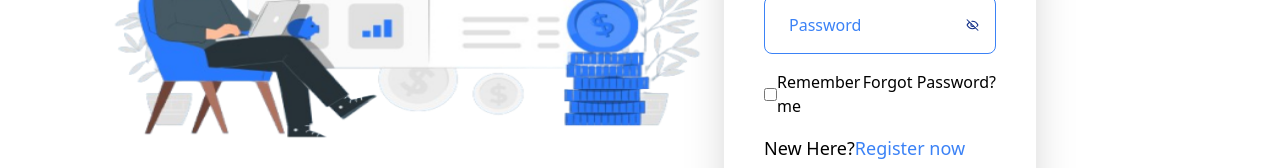
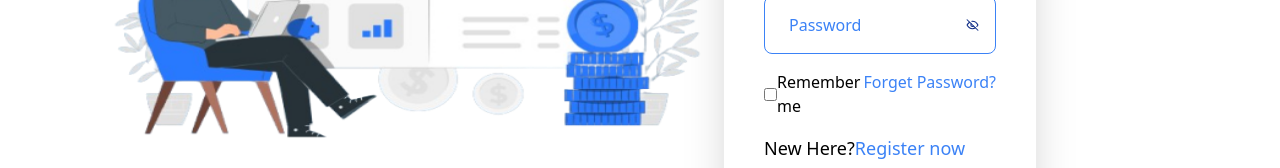
Before and after one commit to Vats-shivam/FundkaroAdmin, a React app: page /user/login in a window 1280 px wide. Shown: the part 354-522 px from the top of the page. Built offline with nearby package versions, Linux system fonts and the light colour scheme; the HTML template or start-up script is replaced by a standard one.

Commit message:
forget page added

```diff
--- a/src/App.jsx
+++ b/src/App.jsx
@@ -5,6 +5,7 @@ import Login from './components/Login';
 import Register from './components/Register';
 import NoPage from './pages/NoPage';
 import { BrowserRouter,Routes,Route } from 'react-router-dom';
+import Forget from './components/Forget';
 
 function App() {
 
@@ -14,6 +15,7 @@ function App() {
       <Routes>
           <Route path={"/user/login"} element={<AuthPage><Login loginStyles={"relative bottom-[14rem] right-[15rem]"}/></AuthPage>} />
           <Route path={"/user/register"} element={<AuthPage><Register loginStyles={"relative bottom-[14rem] right-[15rem]"}/></AuthPage>} />
+          <Route path={"/user/forget"} element={<AuthPage><Forget loginStyles={"relative bottom-[14rem] right-[15rem]"}/></AuthPage>} />
           <Route path="*" element={<NoPage />} />
       </Routes>
     </BrowserRouter>
--- /dev/null
+++ b/src/components/Forget.jsx
@@ -0,0 +1,9 @@
+import React from 'react'
+
+function Forget() {
+  return (
+    <div>Forget</div>
+  )
+}
+
+export default Forget
--- a/src/components/Login.jsx
+++ b/src/components/Login.jsx
@@ -52,7 +52,8 @@ function Login(props) {
             <input type="checkbox" id="rememberMe" />
             <label htmlFor="rememberMe">Remember me</label>
           </div>
-          <a href="">Forgot Password?</a>
+          <Link to='../user/forget' className='text-blue-500'>Forget Password?</Link>
+
         </div>
         <div className='flex text-lg m-2'>
           <p>New Here?</p>
--- a/src/components/Register.jsx
+++ b/src/components/Register.jsx
@@ -55,7 +55,7 @@ function Register(props) {
             <input type="checkbox" id="rememberMe" />
             <label htmlFor="rememberMe">Remember me</label>
           </div>
-          <a href="">Forgot Password?</a>
+          <Link to='../user/forget' className='text-blue-500'>Forget Password</Link>
         </div>
         <div className='flex text-lg m-2'>
           <p>Already registered?</p>
```
